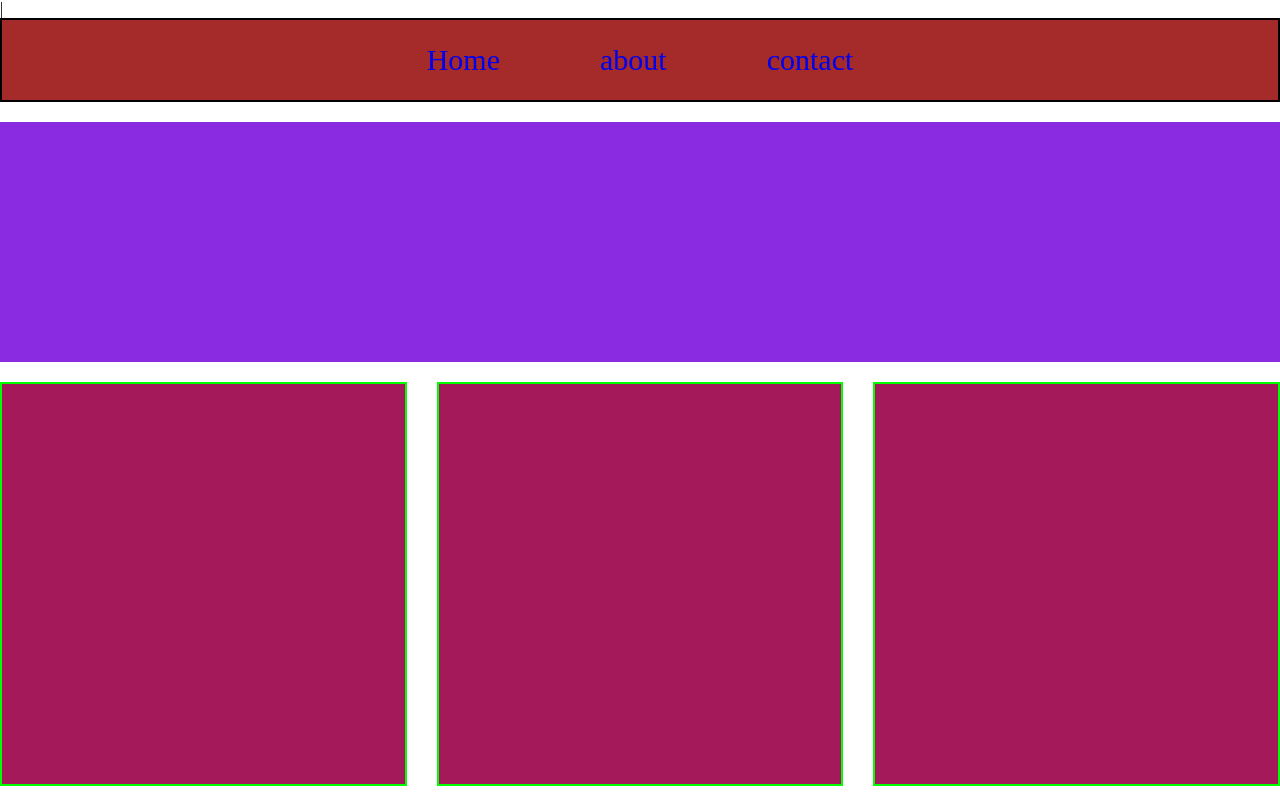
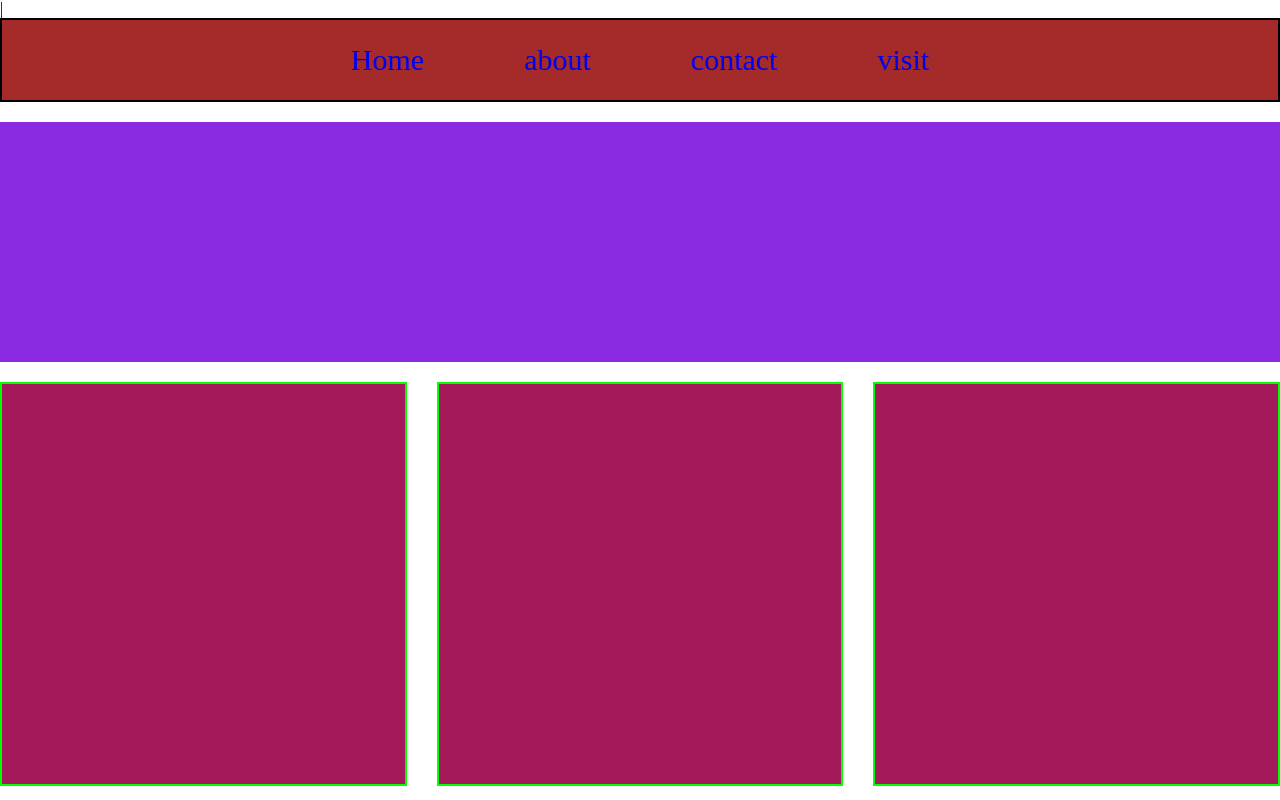
Before and after one commit to Thriveni8177/Thriveni, a plain HTML site: page index.html in a window 1280 px wide. Drawn offline with Linux system fonts and the light colour scheme.

Commit message:
second  index.html

```diff
--- a/index.html
+++ b/index.html
@@ -11,6 +11,7 @@
       <a  href="Home">Home</a>
             <a href="About">about</a>
             <a href="Contact">contact</a>
+                  <a href="visit">visit</a>
     </div>
 
     <div id="one">
```
